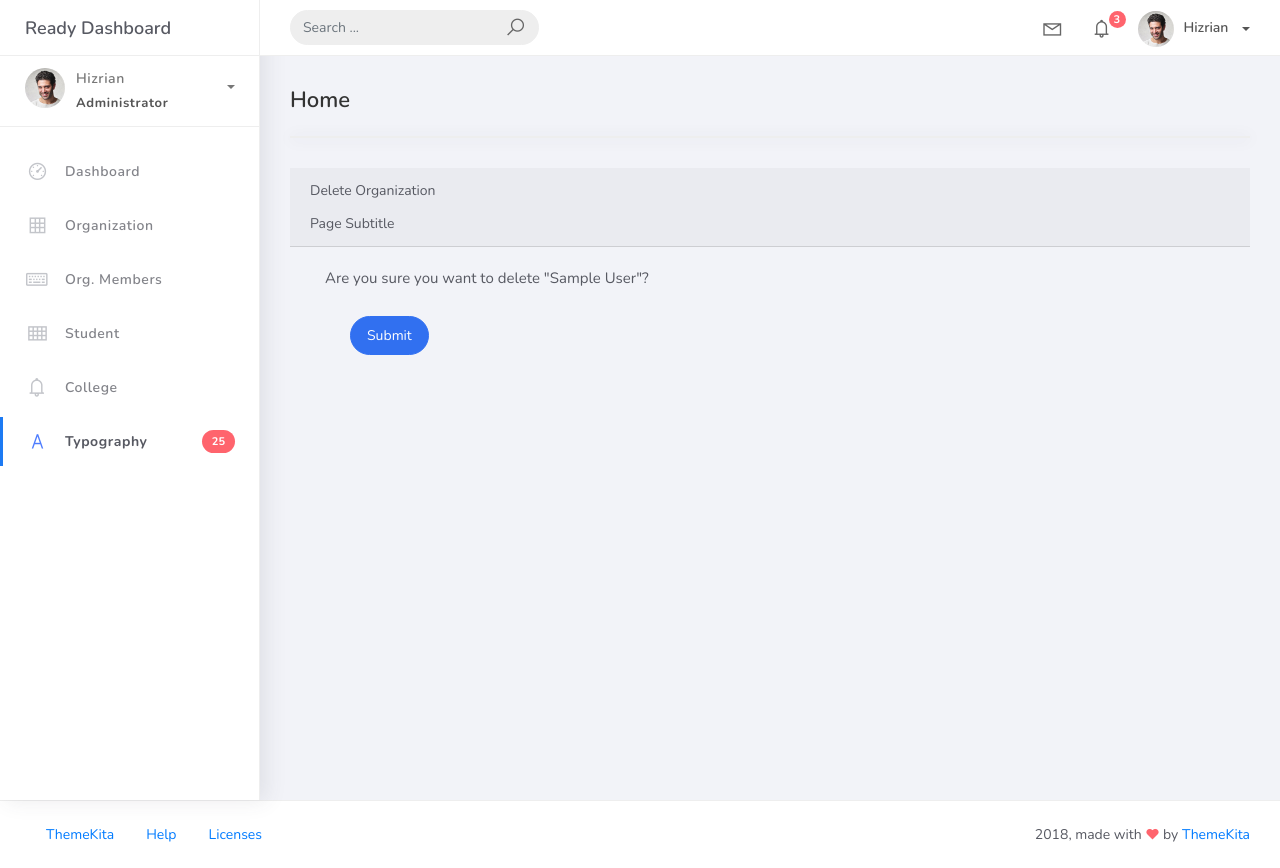
After one commit to Lawrens16/PSUSPhere, a Django app: page /organization_list/1/delete in a window 1280 px wide. The commit adds this page. Run offline with Django 5.2, Linux system fonts and the light colour scheme; tables that the repository leaves empty hold one stand-in row (values such as "Sample post"); some libraries are stand-ins or nearby versions.

Commit message:
completed organization crud

```diff
--- a/projectsite/projectsite/urls.py
+++ b/projectsite/projectsite/urls.py
@@ -16,7 +16,7 @@ Including another URLconf
 """
 from django.contrib import admin
 from django.urls import path
-from studentorg.views import HomePageView, OrganizationList, OrganizationCreateView, OrganizationUpdateView
+from studentorg.views import HomePageView, OrganizationList, OrganizationCreateView, OrganizationUpdateView, OrganizationDeleteView
 from studentorg import views
 
 urlpatterns = [
@@ -25,4 +25,6 @@ urlpatterns = [
     path('organization_list', OrganizationList.as_view(), name='organization-list'),
     path('organization_list/add', OrganizationCreateView.as_view(), name='organization-add'),
     path('organization_list/<pk>',OrganizationUpdateView.as_view(), name='organization-update'),
+    path('organization_list/<pk>/delete', OrganizationDeleteView.as_view(), name='organization-delete'),
+
 ]
--- a/projectsite/studentorg/views.py
+++ b/projectsite/studentorg/views.py
@@ -3,7 +3,7 @@ from django.views.generic.list import ListView
 from studentorg.models import Organization
 from studentorg.forms import OrganizationForm
 from django.urls import reverse_lazy
-from django.views.generic.edit import CreateView, UpdateView
+from django.views.generic.edit import CreateView, UpdateView, DeleteView
 
 class HomePageView(ListView):
     model = Organization
@@ -27,3 +27,8 @@ class OrganizationUpdateView(UpdateView):
     form_class = OrganizationForm
     template_name = 'org_form.html'
     success_url = reverse_lazy('organization-list')
+
+class OrganizationDeleteView(DeleteView):
+    model = Organization
+    template_name = 'org_del.html'
+    success_url = reverse_lazy('organization-list')
--- /dev/null
+++ b/projectsite/templates/org_del.html
@@ -0,0 +1,33 @@
+{% extends 'base.html' %}
+{% load static %}
+{% block content %}
+<div class="content">
+    <div class="container-fluid">
+        <h4 class="page-title">Home</h4>
+        <div class="row"></div>
+            <div class="col-md-12"></div>
+                <div class="card"></div>
+                    <div class="card-header">
+                        <div class="card-title">Delete Organization</div>
+                        <div class="card-category">Page Subtitle</div>
+                    </div>
+                    <div class="col-md-6">
+                        <div class="card-body">
+                            <form class="" action="" method="post" novalidate>
+                                <p>Are you sure you want to delete "{{ object }}"?</p>
+                                {% csrf_token %}
+                                {% include 'includes/form.html' %}
+                                <div class="form-group">
+                                    <div class="col-md-12 col-sm-3">
+                                        <button type="submit" class="btn btn-primary btn-rounded">Submit</button>
+                                    </div>
+                                </div>
+                            </form>
+                        </div>
+                    </div>
+                </div>
+            </div>
+        </div>
+    </div>
+</div>
+{% endblock %}
```
Also changed, not shown: projectsite/templates/org_list.html (+6 -3 lines).
